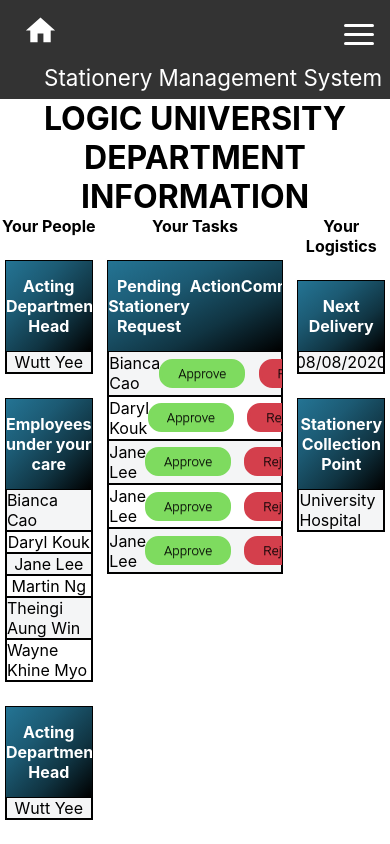
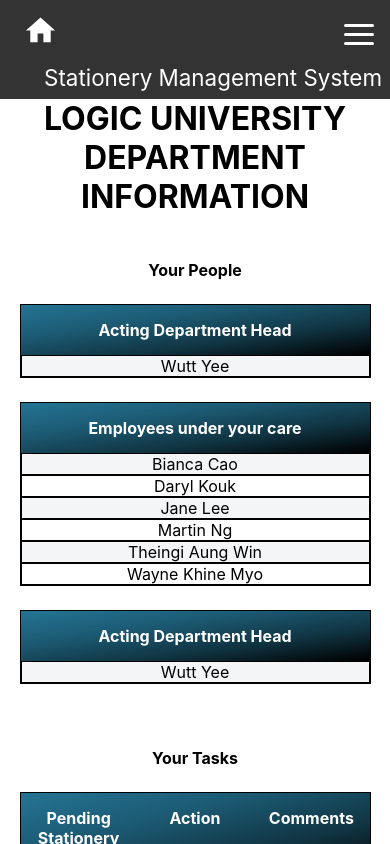
Before and after one commit to Martindreamz/Front-End-AD-Project, a React (Create React App) app: page /manager in a window 390 px wide. Shown: the top 844 px of the page. Built offline with nearby package versions, Linux system fonts and the light colour scheme.

Commit message:
DeptManager page mobile friendly, Approve/Reject positions changed.

```diff
--- a/src/Components/DepartmentHeadApproval.js
+++ b/src/Components/DepartmentHeadApproval.js
@@ -22,8 +22,8 @@ class DepartmentHeadApproval extends Component {
         <tr className="tableRow">
           <td> Bianca Cao</td>
           <td>
+            <button className="redButton">Reject</button>
             <button className="greenButton">Approve</button>
-            <button className="redButton">Reject</button>
           </td>
           <td>
             <textarea />
@@ -32,8 +32,8 @@ class DepartmentHeadApproval extends Component {
         <tr className="tableRow">
           <td> Daryl Kouk</td>
           <td>
+            <button className="redButton">Reject</button>
             <button className="greenButton">Approve</button>
-            <button className="redButton">Reject</button>
           </td>
           <td>
             <textarea />
@@ -42,8 +42,8 @@ class DepartmentHeadApproval extends Component {
         <tr className="tableRow">
           <td> Jane Lee</td>
           <td>
+            <button className="redButton">Reject</button>
             <button className="greenButton">Approve</button>
-            <button className="redButton">Reject</button>
           </td>
           <td>
             <textarea />
@@ -52,8 +52,8 @@ class DepartmentHeadApproval extends Component {
         <tr className="tableRow">
           <td> Jane Lee</td>
           <td>
+            <button className="redButton">Reject</button>
             <button className="greenButton">Approve</button>
-            <button className="redButton">Reject</button>
           </td>
           <td>
             <textarea />
@@ -62,8 +62,8 @@ class DepartmentHeadApproval extends Component {
         <tr className="tableRow">
           <td> Jane Lee</td>
           <td>
+            <button className="redButton">Reject</button>
             <button className="greenButton">Approve</button>
-            <button className="redButton">Reject</button>
           </td>
           <td>
             <textarea />
--- a/src/Components/InventoryTable.css
+++ b/src/Components/InventoryTable.css
@@ -15,7 +15,7 @@
   flex-direction: column;
   justify-content: space-evenly;
   border: solid 0.5px;
-  width: 60%;
+  width: 80%;
   overflow: scroll;
   margin-top: 1.5rem;
 }
--- a/src/Components/ManagerPartition.css
+++ b/src/Components/ManagerPartition.css
@@ -8,40 +8,6 @@ html {
 .container {
   width: 100%;
   height: 100%;
-}
-
-.leftHeader {
-  width: 25%;
-  height: 10%;
-  float: left;
-  border-collapse: collapse;
-}
-
-.leftHeader h4 {
-  text-align: center;
-}
-
-.middleHeader {
-  width: 50%;
-  height: 10%;
-  float: left;
-  border-collapse: collapse;
-}
-
-.middleHeader h4 {
-  text-align: center;
-}
-
-.rightHeader {
-  width: 25%;
-  height: 10%;
-  position: relative;
-  float: right;
-  border-collapse: collapse;
-}
-
-.rightHeader h4 {
-  text-align: center;
 }
 
 .toppane {
@@ -59,6 +25,11 @@ html {
   height: 100%;
   float: left;
   border-collapse: collapse;
+  margin-top: 1.5rem;
+}
+
+.leftpane h4 {
+  text-align: center;
 }
 
 .middlepane {
@@ -66,12 +37,33 @@ html {
   height: 100%;
   float: left;
   border-collapse: collapse;
+  margin-top: 1.5rem;
+}
+
+.middlepane h4 {
+  text-align: center;
 }
 
 .rightpane {
   width: 25%;
   height: 100%;
   position: relative;
-  float: right;
+  float: left;
   border-collapse: collapse;
+  margin-top: 1.5rem;
 }
+
+.rightpane h4 {
+  text-align: center;
+}
+
+@media only screen and (max-width: 767px) {
+  .leftpane,
+  .middlepane,
+  .rightpane {
+    display: block;
+    float: none;
+    width: 100%;
+    padding: 20px 0;
+  }
+}
--- a/src/Components/StockAdjustmentApprovalTable.js
+++ b/src/Components/StockAdjustmentApprovalTable.js
@@ -15,8 +15,8 @@ class StockAdjustmentApprovalTable extends Component {
         <td>{item.requestor}</td>
         <td>{item.amount}</td>
         <td>
+          <button className="redButton">Reject</button>
           <button className="greenButton">Approve</button>
-          <button className="redButton">Reject</button>
         </td>
       </tr>
     ));
@@ -27,7 +27,7 @@ class StockAdjustmentApprovalTable extends Component {
           <th>Voucher No</th>
           <th>Requestor</th>
           <th>Amount</th>
-          <th>Approve / Reject</th>
+          <th>Reject / Approve</th>
         </tr>
         {approvalItem}
       </table>
--- a/src/Containers/ManageDepartment.js
+++ b/src/Containers/ManageDepartment.js
@@ -26,16 +26,8 @@ class ManageDepartment extends Component {
             <h1>LOGIC UNIVERSITY</h1>
             <h1>DEPARTMENT INFORMATION</h1>
           </div>
-          <div className="leftHeader">
+          <div className="leftpane">
             <h4>Your People</h4>
-          </div>
-          <div className="middleHeader">
-            <h4>Your Tasks</h4>
-          </div>
-          <div className="rightHeader">
-            <h4>Your Logistics</h4>
-          </div>
-          <div className="leftpane">
             <div>
               <DepartmentHeadDelegate />
             </div>
@@ -47,9 +39,11 @@ class ManageDepartment extends Component {
             </div>
           </div>
           <div className="middlepane">
+            <h4>Your Tasks</h4>
             <DepartmentHeadApproval />
           </div>
           <div className="rightpane">
+            <h4>Your Logistics</h4>
             <DepartmentHeadCollection />
           </div>
         </div>
```
